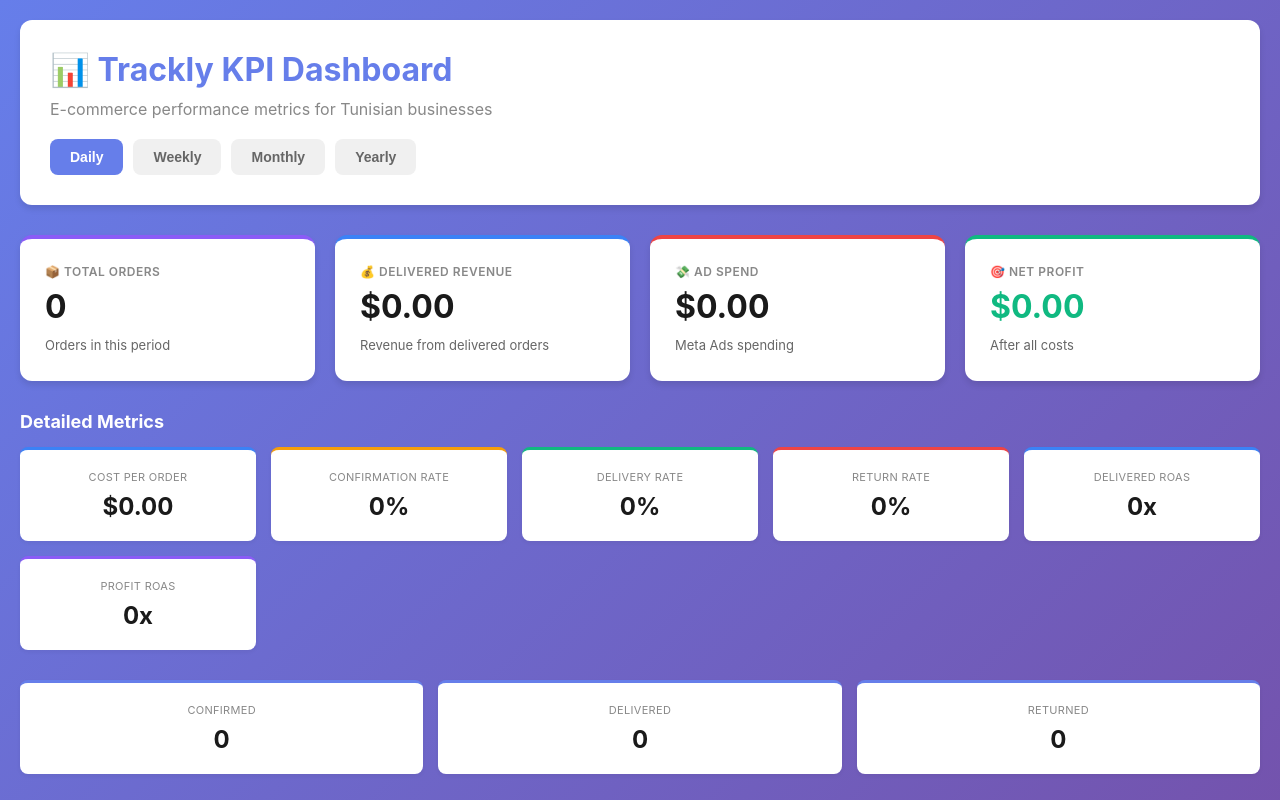
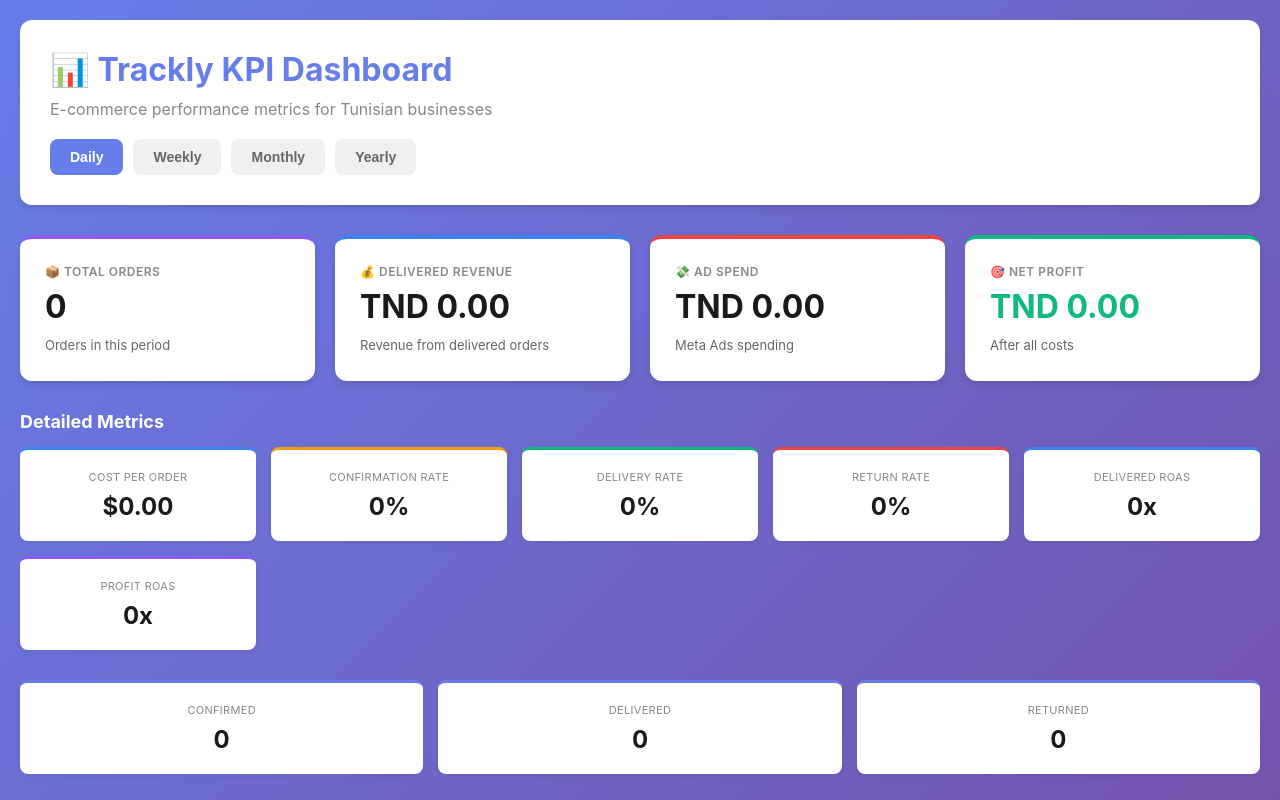
Before and after one commit to HoussemBouzamoucha/Trackly, a website: page public/dashboard.html in a window 1280 px wide. Shown: the top 800 px of the page. Drawn offline with Linux system fonts and the light colour scheme; no server answers.

Commit message:
fix: handle NaN values in dashboard KPIs with safe number formatting and TND currency

```diff
--- a/public/dashboard.html
+++ b/public/dashboard.html
@@ -491,23 +491,34 @@
         const res = await fetch(`/api/dashboard/summary/${currentPeriod}`);
         const data = await res.json();
 
-        document.getElementById('kpi-total-orders').textContent = data.totalOrdersCount;
-        document.getElementById('counter-confirmed').textContent = data.confirmedOrdersCount;
-        document.getElementById('counter-delivered').textContent = data.deliveredOrdersCount;
-        document.getElementById('counter-returned').textContent = data.returnedOrdersCount;
+        // Safe formatting functions
+        const formatNumber = (val) => isFinite(val) ? val : 0;
+        const formatCurrency = (val) => `TND ${formatNumber(val).toFixed(2)}`;
+        const formatPercent = (val) => `${formatNumber(val).toFixed(1)}%`;
+        const formatRoas = (val) => `${formatNumber(val).toFixed(2)}x`;
 
-        document.getElementById('kpi-delivered-revenue').textContent = `$${data.deliveredRevenue.toFixed(2)}`;
-        document.getElementById('kpi-ad-spend').textContent = `$${data.totalAdsSpend.toFixed(2)}`;
-        document.getElementById('kpi-net-profit').textContent = `$${data.netProfit.toFixed(2)}`;
+        document.getElementById('kpi-total-orders').textContent = formatNumber(data.totalOrdersCount) || 0;
+        document.getElementById('counter-confirmed').textContent = formatNumber(data.confirmedOrdersCount) || 0;
+        document.getElementById('counter-delivered').textContent = formatNumber(data.deliveredOrdersCount) || 0;
+        document.getElementById('counter-returned').textContent = formatNumber(data.returnedOrdersCount) || 0;
 
-        document.getElementById('kpi-cost-per-order').textContent = `$${data.costPerOrder.toFixed(2)}`;
-        document.getElementById('kpi-confirmation-rate').textContent = `${data.confirmationRate.toFixed(1)}%`;
-        document.getElementById('kpi-delivery-rate').textContent = `${data.deliveryRate.toFixed(1)}%`;
-        document.getElementById('kpi-return-rate').textContent = `${data.returnRate.toFixed(1)}%`;
-        document.getElementById('kpi-delivered-roas').textContent = `${data.deliveredRoas.toFixed(2)}x`;
-        document.getElementById('kpi-profit-roas').textContent = `${data.profitRoas.toFixed(2)}x`;
+        document.getElementById('kpi-delivered-revenue').textContent = formatCurrency(data.deliveredRevenue);
+        document.getElementById('kpi-ad-spend').textContent = formatCurrency(data.totalAdsSpend);
+        document.getElementById('kpi-net-profit').textContent = formatCurrency(data.netProfit);
+
+        document.getElementById('kpi-cost-per-order').textContent = formatCurrency(data.costPerOrder);
+        document.getElementById('kpi-confirmation-rate').textContent = formatPercent(data.confirmationRate);
+        document.getElementById('kpi-delivery-rate').textContent = formatPercent(data.deliveryRate);
+        document.getElementById('kpi-return-rate').textContent = formatPercent(data.returnRate);
+        document.getElementById('kpi-delivered-roas').textContent = formatRoas(data.deliveredRoas);
+        document.getElementById('kpi-profit-roas').textContent = formatRoas(data.profitRoas);
       } catch (err) {
-        console.error(err);
+        console.error('Error loading KPIs:', err);
+        // Show default values on error
+        document.getElementById('kpi-total-orders').textContent = 0;
+        document.getElementById('kpi-delivered-revenue').textContent = 'TND 0.00';
+        document.getElementById('kpi-ad-spend').textContent = 'TND 0.00';
+        document.getElementById('kpi-net-profit').textContent = 'TND 0.00';
       }
     }
 
```
